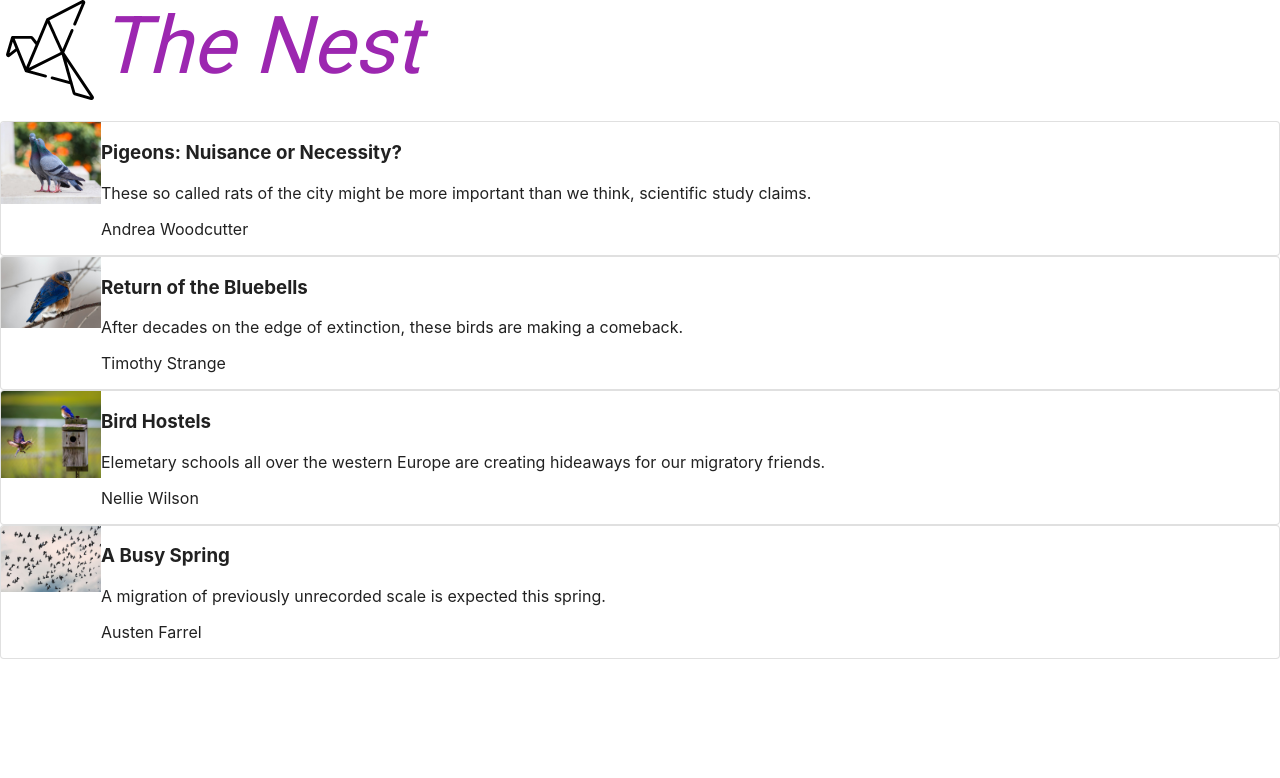
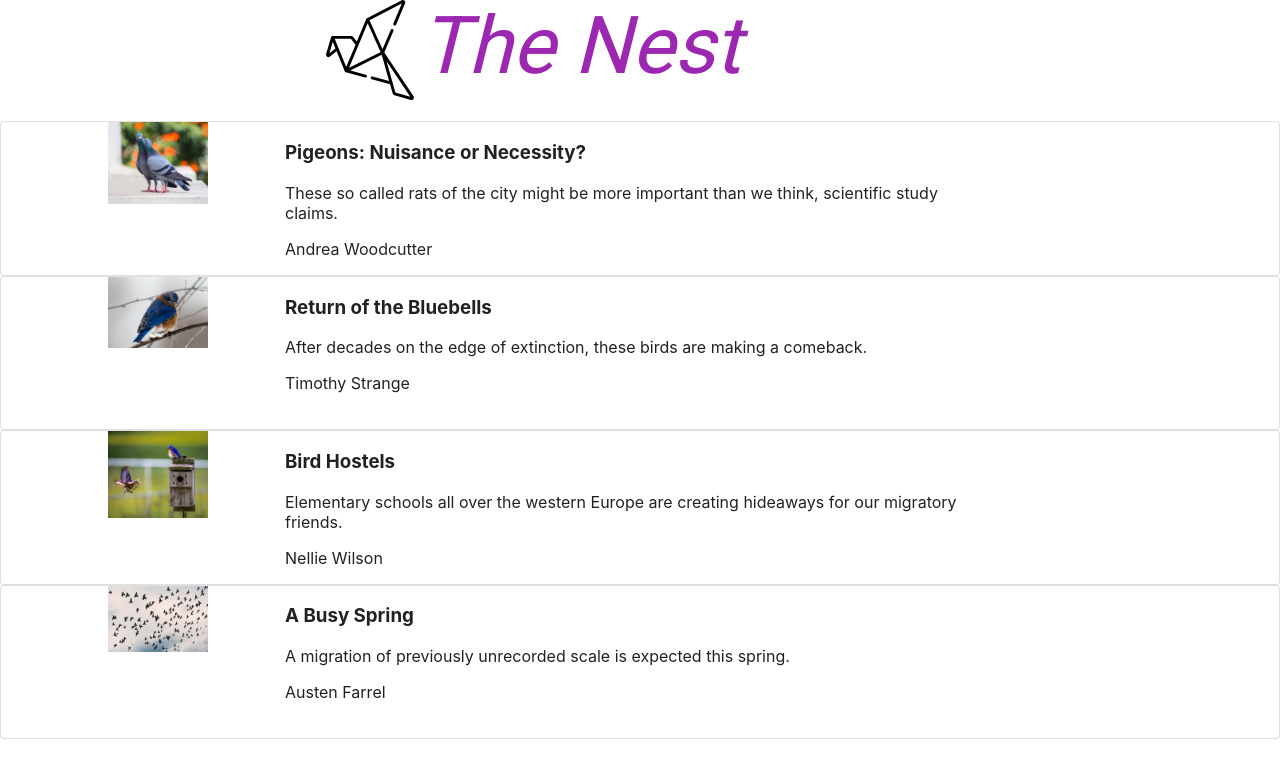
Before and after one commit to EmilyLow/the-nest-v1, a React (Create React App) app: page / in a window 1280 px wide. Shown: the top 778 px of the page. Built offline with nearby package versions, Linux system fonts and the light colour scheme.

Commit message:
Just in case commit

```diff
--- a/src/App.js
+++ b/src/App.js
@@ -21,12 +21,15 @@ function App() {
   return (
     <Grid container direction="column">
       <Grid container item direction="row" >
+        <Grid item xs={3}/>
         <Grid item>
           <img src={logo} className="App-logo" alt="logo" />
         </Grid>
+
         <Grid item>
           <Typography className = {classes.testStyle} variant="h3" align="center" color="primary" gutterBottom>The Nest</Typography>
         </Grid>
+        <Grid item xs={3}/>
       </Grid>
 
 
--- a/src/Stub.js
+++ b/src/Stub.js
@@ -7,15 +7,19 @@ function Stub(props) {
     return (
         <Card variant="outlined">
             <Grid container direction="row">
-                <Grid item>
-                    <img src={props.datum.imgSrc} alt="bird" />
-                </Grid>
+                <Grid item xs={1}/>
+                <Grid container xs={10}>
+                        <Grid item xs={2}>
+                            <img src={props.datum.imgSrc} alt="bird" />
+                        </Grid>
 
-               <Grid item  direction="column">
-                   <Grid item><h3>{props.datum.title}</h3></Grid>
-                   <Grid item><p>{props.datum.blurb}</p></Grid>
-                   <Grid item><p>{props.datum.author}</p></Grid>
+                    <Grid item  direction="column" xs={8}>
+                        <Grid item><h3>{props.datum.title}</h3></Grid>
+                        <Grid item><p>{props.datum.blurb}</p></Grid>
+                        <Grid item><p>{props.datum.author}</p></Grid>
+                    </Grid>
                </Grid>
+               <Grid item xs={1}/>
             </Grid>
         </Card>
     )
--- a/src/sampleData.js
+++ b/src/sampleData.js
@@ -18,7 +18,7 @@ let sampleData = [
     },
     {
         title: "Bird Hostels",
-        blurb: "Elemetary schools all over the western Europe are creating hideaways for our migratory friends.",
+        blurb: "Elementary schools all over the western Europe are creating hideaways for our migratory friends.",
         author: "Nellie Wilson",
         imgSrc: birdHouse
     },
```
Also changed, not shown: src/Header.js (added), 1 other file (tests, documents, lock files or other folders).
